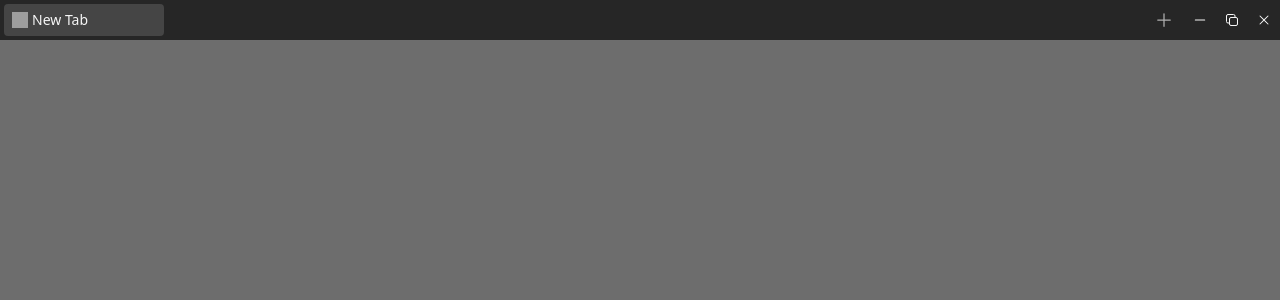
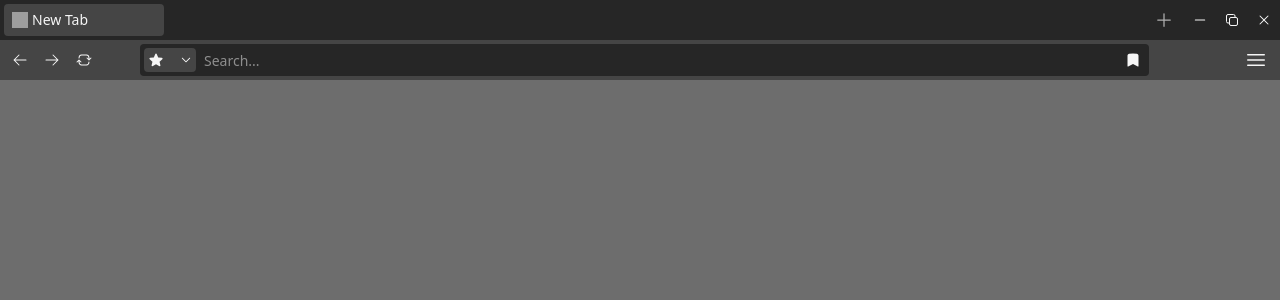
Before and after one commit to io-browser/io, a React (Vite) app: page / in a window 1280 px wide. Shown: the top 300 px of the page. Built offline with nearby package versions, Linux system fonts and the light colour scheme; grey boxes are pictures that could not be loaded.

Commit message:
feat: create omnibox

```diff
--- a/src/App.jsx
+++ b/src/App.jsx
@@ -1,4 +1,6 @@
 import Tabs from './components/tabs'
+import Omnibox from './components/omnibox';
+
 import './index.css'
 
 function App() {
@@ -6,6 +8,7 @@ function App() {
   return (
     <div className='w-screen h-screen bg-shark-500'>
       <Tabs />
+      <Omnibox />
     </div>
   )
 }
--- /dev/null
+++ b/src/components/omnibox.jsx
@@ -0,0 +1,46 @@
+import { useSelector, useDispatch } from "react-redux";
+import { createTab, deleteTab } from "../slices/tabs/tabSlice";
+import { ArrowLeftIcon, ArrowRightIcon, ArrowPathRoundedSquareIcon, Bars3Icon, StarIcon, ChevronDownIcon, BookmarkIcon } from "@heroicons/react/24/solid"
+import { Square2StackIcon } from "@heroicons/react/24/outline";
+
+function Omnibox() {
+
+    return (
+        <div className="bg-shark-800 text-shark-50 flex items-center px-1 justify-between w-full h-10">
+            <div className="flex items-center justify-baseline h-full flex-1 gap-10 max-w-[90%]">
+                <div>
+                    <button className="h-full p-2 rounded hover:bg-shark-600">
+                        <ArrowLeftIcon className="w-4 h-4" />
+                    </button>
+                    <button className="h-full p-2 rounded hover:bg-shark-600">
+                        <ArrowRightIcon className="w-4 h-4" />
+                    </button>
+                    <button className="h-full p-2 rounded hover:bg-shark-600">
+                        <ArrowPathRoundedSquareIcon className="w-4 h-4" />
+                    </button>
+                </div>
+                <div className="h-full py-1 flex-1">
+                    <div className="h-full p-1 bg-shark-950 rounded flex items-center gap-2">
+                        <div className="bg-shark-800 rounded h-full w-fit flex items-center justify-baseline px-1 gap-4 cursor-pointer">
+                            <StarIcon className="w-4 h-4" />
+                            <ChevronDownIcon className="w-3 h-3" />
+                        </div>
+                        <div className="h-full flex-1 text-[14px] flex items-center">
+                            <input type="text" placeholder="Search..." className="border-none focus:outline-none w-full" />
+                        </div>
+                        <div className="cursor-pointer flex items-center justify-baseline px-1 gap-4">
+                            <BookmarkIcon className="w-4 h-4" />
+                        </div>
+                    </div>
+                </div>
+            </div>
+            <div className="flex items-center px-2">
+                <button className="h-full rounded cursor-pointer">
+                    <Bars3Icon className="w-6 h-6" />
+                </button>
+            </div>
+        </div>
+    );
+}
+
+export default Omnibox;
```
